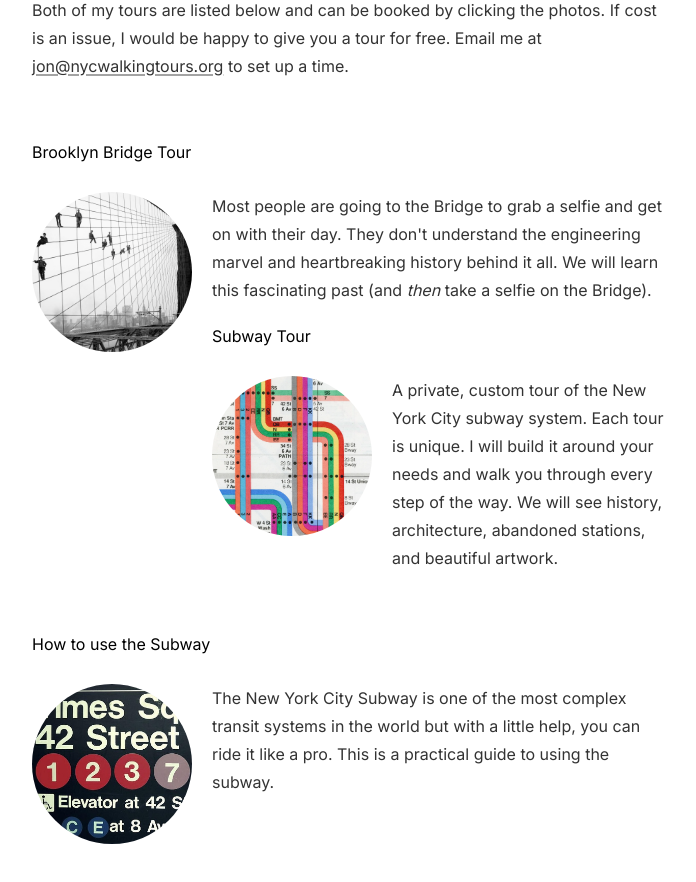
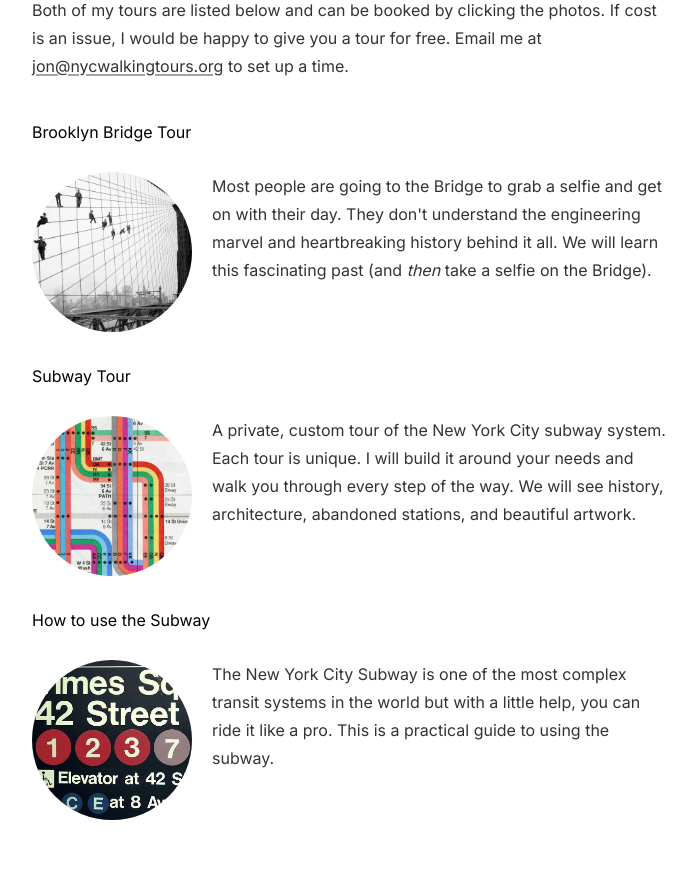
Before and after one commit to jonstieg/walking-tours, a Next.js app: page / in a window 1280 px wide. Shown: the part 380-1262 px from the top of the page, without its empty margins (288-984 px from the left). Built offline with nearby package versions, Linux system fonts and the light colour scheme.

Commit message:
Update page.tsx

```diff
--- a/app/page.tsx
+++ b/app/page.tsx
@@ -29,7 +29,7 @@ export default function Page() {
         </p>
       </div>
 
-       <div className="pt-5">
+      <div className="pb-10">
         <h2 className="pb-2">Brooklyn Bridge Tour</h2>
         <a href="https://www.viator.com/tours/Brooklyn/Life-and-death-on-the-Brooklyn-Bridge-with-a-local/d22371-345485P1" target="_blank">
           <Image
@@ -49,7 +49,7 @@ export default function Page() {
         </div>
       </div>
 
-      <div className="pb-10">
+      <div className="pb-10 pt-5">
         <h2 className="pb-2">Subway Tour</h2>
         <a href="https://www.viator.com/tours/New-York-City/Private-New-York-City-Subway-Tour-With-A-Local/d687-345485P2" target="_blank">
           <Image
@@ -69,7 +69,7 @@ export default function Page() {
         </div>
       </div>
 
-      <div className="pb-10">
+      <div className="pb-10 pt-5">
         <h2 className="pb-2">How to use the Subway</h2>
         <a href="https://www.viator.com/tours/Jersey-City/Learn-to-ride-the-Subway-with-a-New-York-Local/d24760-345485P3" target="_blank">
           <Image
```
